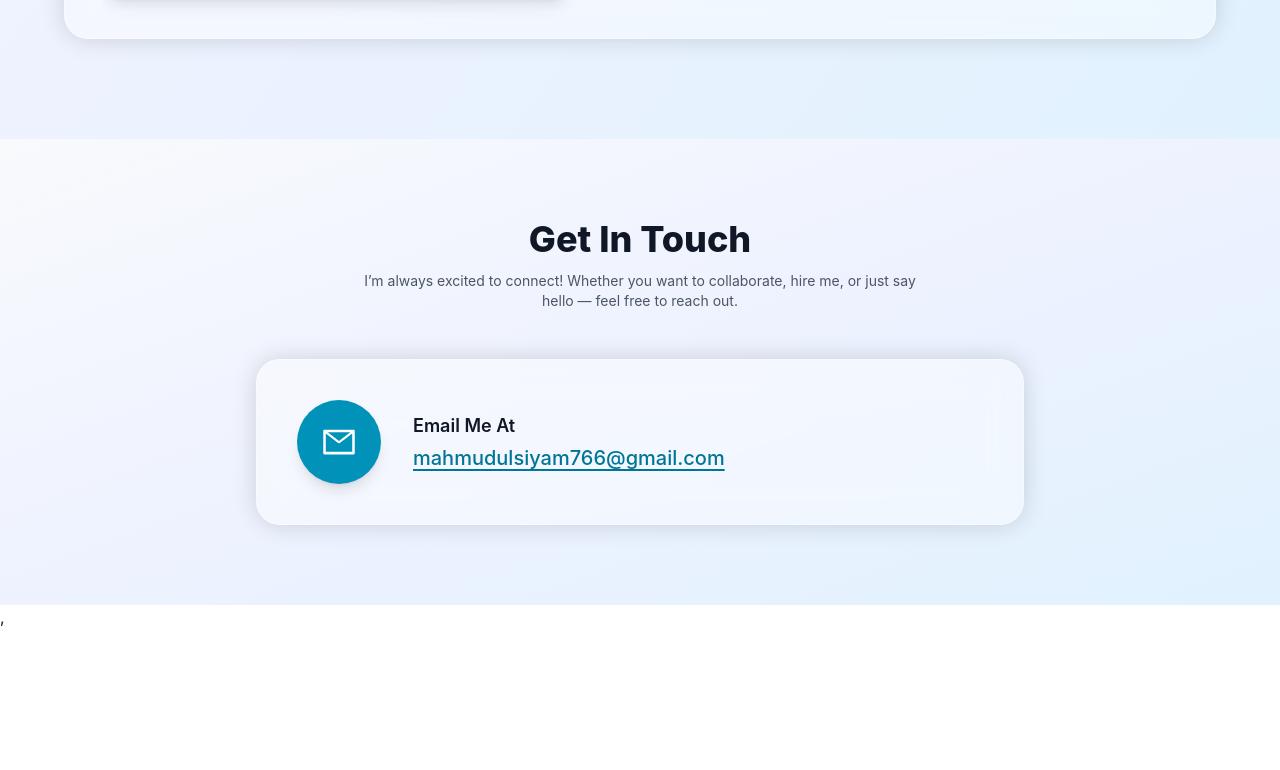
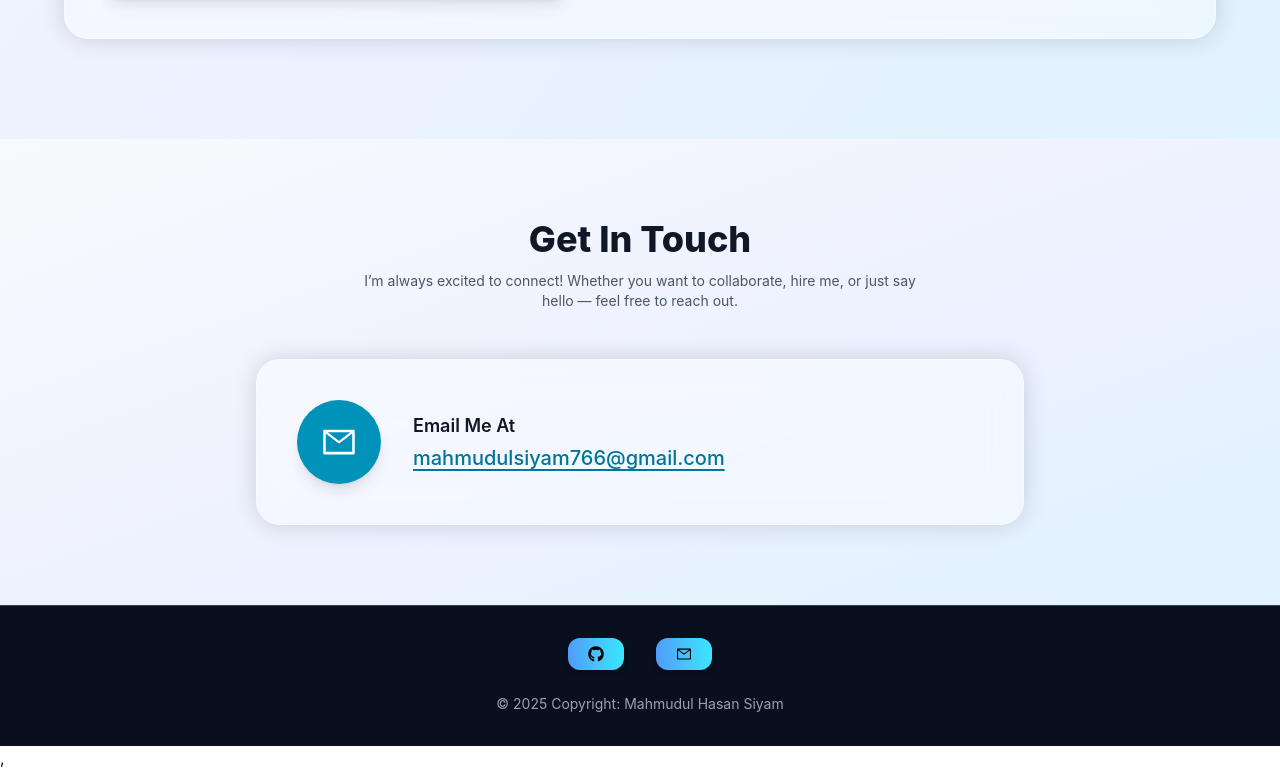
Before and after one commit to Mahmudulhasansiyam11/my-portfolio, a React (Vite) app: page / in a window 1280 px wide. Shown: the part 4234-5004 px from the top of the page. Before the commit the page ends 4863 px from the top, so only its background shows below. Built offline with nearby package versions, Linux system fonts and the light colour scheme.

Commit message:
add footer section

```diff
--- /dev/null
+++ b/src/Components/Footer/Footer.jsx
@@ -0,0 +1,50 @@
+import React from "react";
+import { FaGithub } from "react-icons/fa";
+import { AiOutlineMail } from "react-icons/ai";
+
+const Footer = () => {
+  return (
+    <footer
+      className="
+        w-full py-8
+        bg-[#0A0F1F]
+        flex flex-col items-center justify-center
+        font-display text-gray-200
+        border-t border-gray-700
+        gap-4
+      "
+    >
+      {/* Icons */}
+      <div className="flex gap-8 text-gray-200">
+        <a
+          href="https://github.com/Mahmudulhasansiyam11"
+          target="_blank"
+          rel="noopener noreferrer"
+          aria-label="GitHub"
+          className="
+           px-5 py-2 rounded-xl bg-gradient-to-r from-[#4F9CF9] to-[#38E7FF] text-black font-semibold shadow-md hover:shadow-xl hover:scale-105 transition
+          "
+        >
+          <FaGithub />
+        </a>
+
+        <a
+          href="mailto:mahmudul@gmail.com"
+          aria-label="Send Email"
+          className="
+           px-5 py-2 rounded-xl bg-gradient-to-r from-[#4F9CF9] to-[#38E7FF] text-black font-semibold shadow-md hover:shadow-xl hover:scale-105 transition
+          "
+        >
+          <AiOutlineMail />
+        </a>
+      </div>
+
+      {/* Copyright */}
+      <p className="text-sm text-gray-400 select-none mt-2">
+        © 2025 Copyright: Mahmudul Hasan Siyam
+      </p>
+    </footer>
+  );
+};
+
+export default Footer;
--- a/src/Pages/HomeLayout/HomeLayout.jsx
+++ b/src/Pages/HomeLayout/HomeLayout.jsx
@@ -24,6 +24,7 @@ import Technologies from "../../Components/Technologies/Technologies";
 import Skills from "../../Components/Skills/Skills";
 import Projects from "../../Components/Projects/Projects";
 import Contact from "../../Components/Contact/Contact";
+import Footer from "../../Components/Footer/Footer";
 // import ScrollToNextSection from "../../Components/ScrollToNextSection";
 
 const HomeLayout = () => {
@@ -39,6 +40,7 @@ const HomeLayout = () => {
       <Skills></Skills>
       <Projects></Projects>
       <Contact></Contact>
+      <Footer></Footer>
     </div>
   );
 };
```
